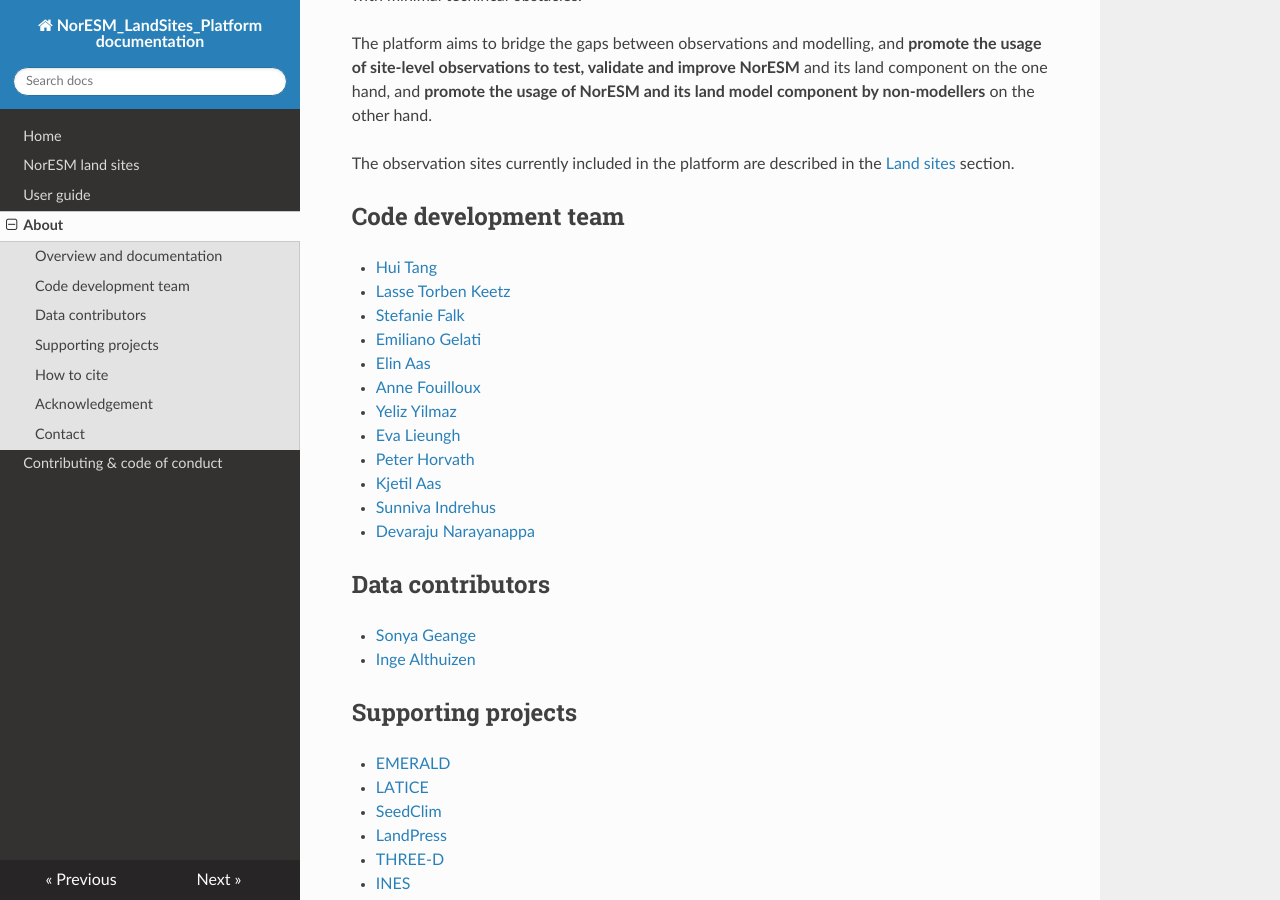
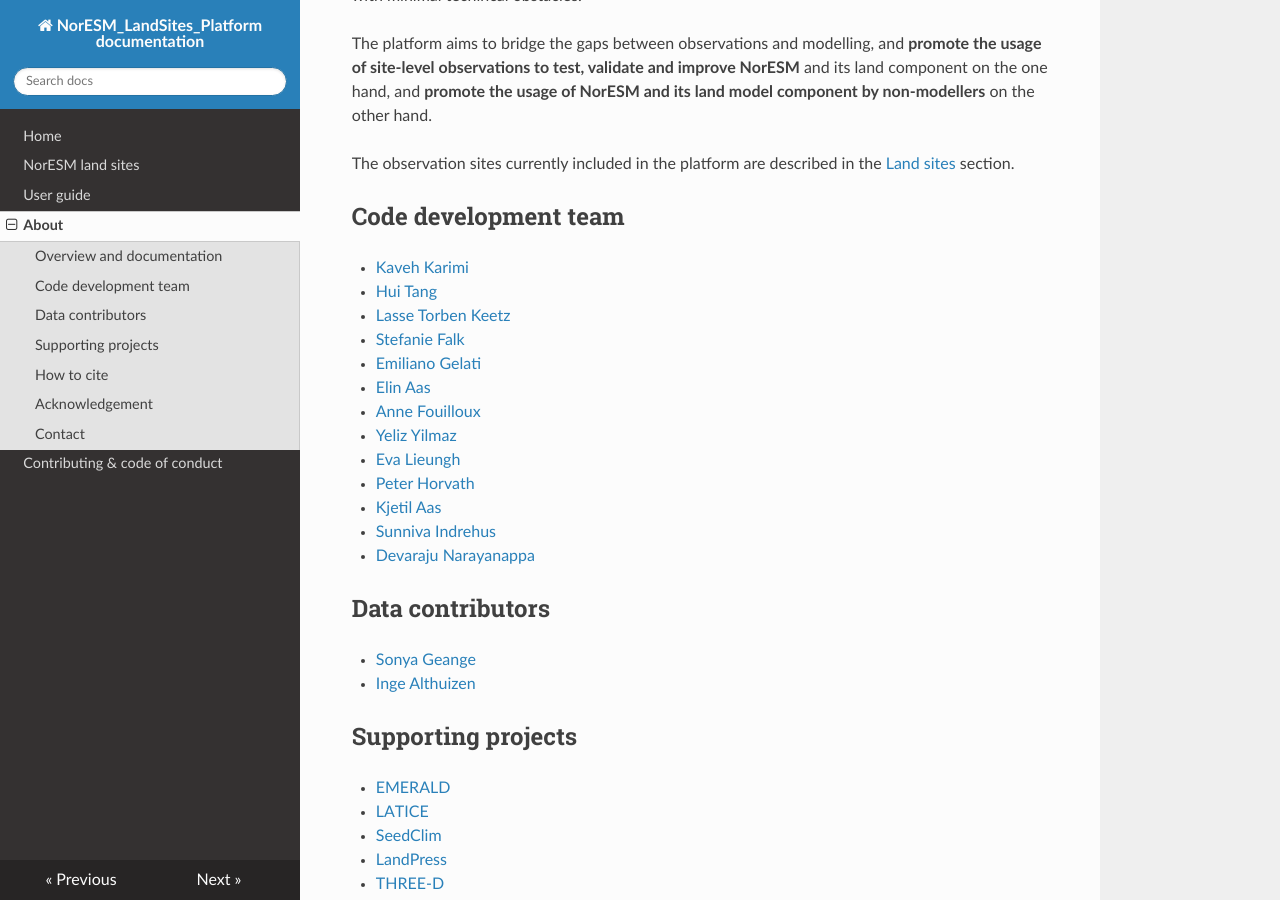
Before and after one commit to NorESMhub/noresm-land-sites-platform, an MkDocs documentation site: the page built from docs/about.md, in a window 1280 px wide and 900 px high, scrolled down 1300 px. Built offline with MkDocs 1.6.1, drawn with Linux system fonts in a browser that asks for light colours; nearby versions of some CDN libraries.

Commit message:
Update about.md
add Kaveh

```diff
--- a/docs/about.md
+++ b/docs/about.md
@@ -16,6 +16,7 @@
 The observation sites currently included in the platform are described in the [Land sites](https://noresmhub.github.io/NorESM_LandSites_Platform/land-sites/) section.
 
 ## Code development team
+* [Kaveh Karimi](https://github.com/ka7eh)
 * [Hui Tang](https://github.com/huitang-earth)
 * [Lasse Torben Keetz](https://github.com/lasseke)
 * [Stefanie Falk](https://github.com/ziu1986)
```
